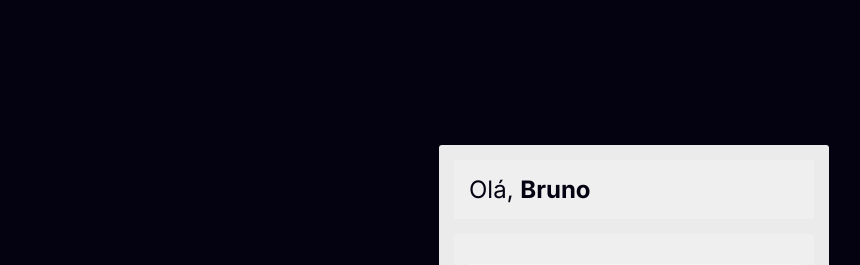
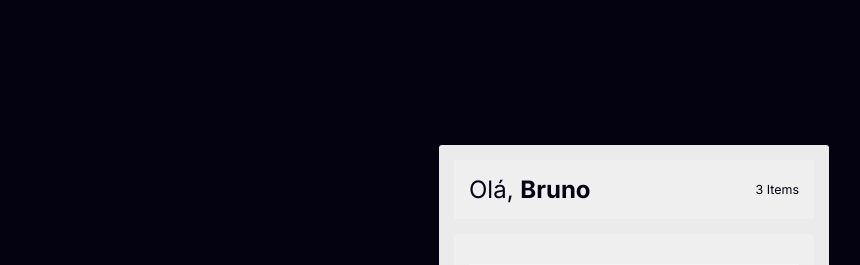
Before and after one commit to srbrunoferreira/storer, a React (Create React App) app in the folder client/: page / in a window 1280 px wide. Shown: the top 265 px of the page, without its empty margins (201-1061 px from the left). Built offline with nearby package versions, Linux system fonts and the light colour scheme.

Commit message:
add: items counter at header

```diff
--- a/client/src/App.js
+++ b/client/src/App.js
@@ -53,8 +53,13 @@ function App () {
 
         <Box className={classes.contentWrapper}>
           <Box className={classes.header}>
-            <Text text="Olá, " size="lg" />
-            <Text text="Bruno" bold size="lg" />
+            <Grid container direction="row" justifyContent="space-between" alignItems="center">
+              <Box>
+                <Text text="Olá, " size="lg" />
+                <Text text="Bruno" bold size="lg" />
+              </Box>
+                <Text text="3 Items" size="sm" />
+            </Grid>
           </Box>
 
           <ItemsContainer />
```
